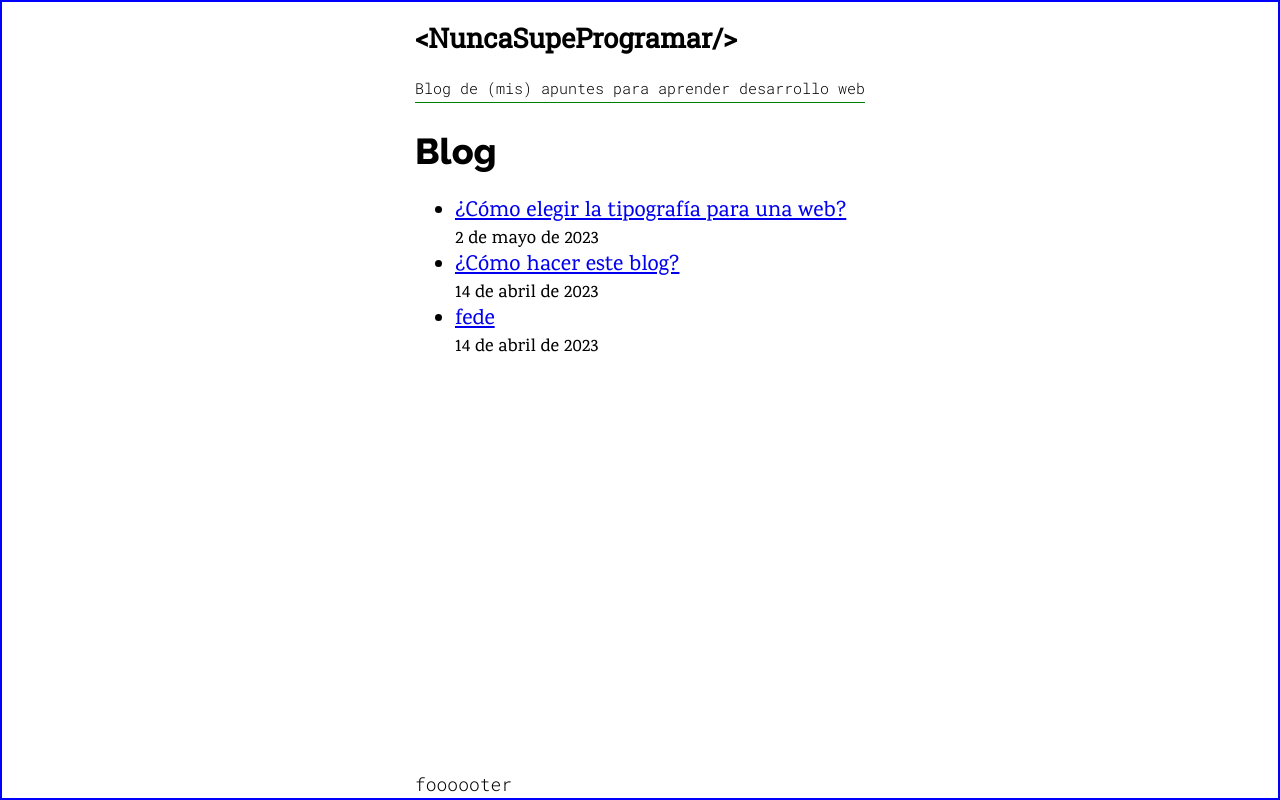
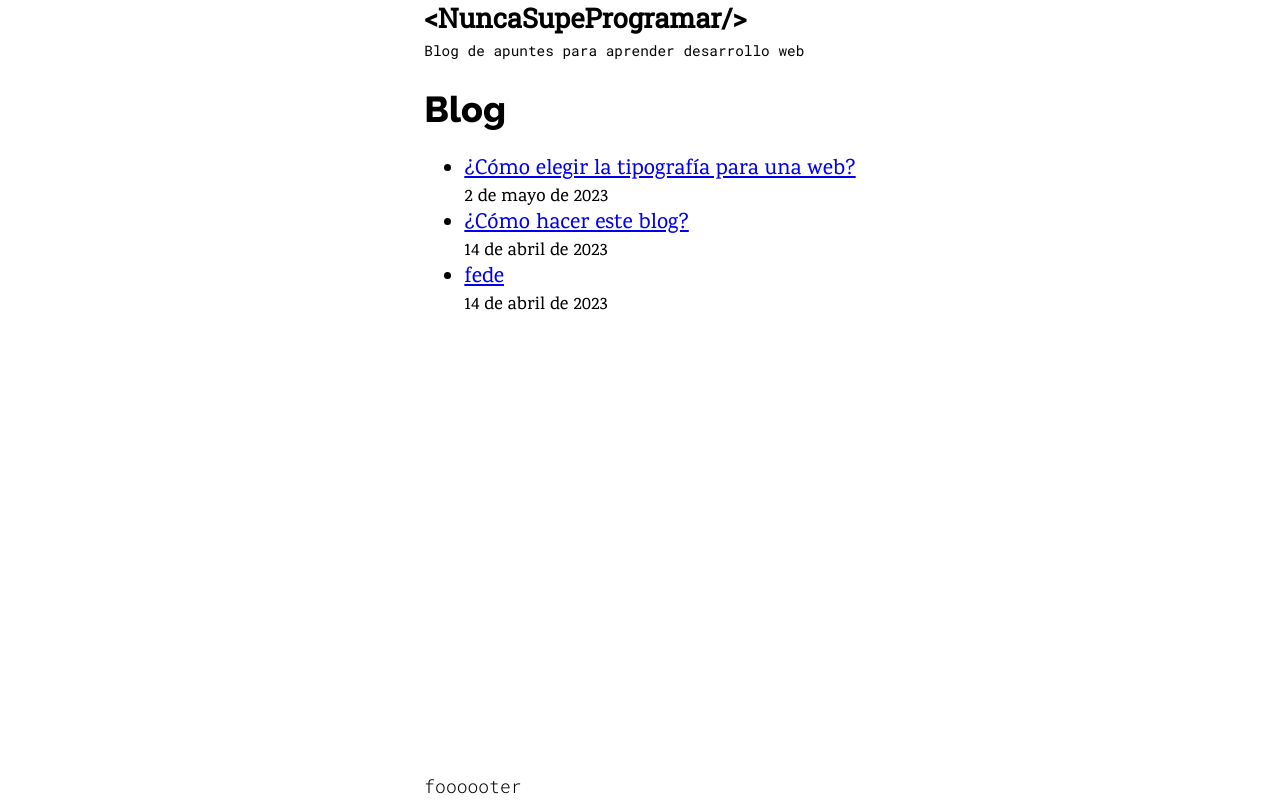
Before and after one commit to fedeholc/NuncaSupeProgramar-v0.1, a Next.js app: page / in a window 1280 px wide. Built offline with nearby package versions, Linux system fonts and the light colour scheme.

Commit message:
add logo component

```diff
--- a/components/layout.js
+++ b/components/layout.js
@@ -1,13 +1,15 @@
 import Head from "next/head";
 import Image from "next/image";
 import Link from "next/link";
+import Logo from "./logo";
 
 export const siteTitle = "<NuncaSupeProgramar/>";
 export const siteDescription =
-  "Blog de (mis) apuntes para aprender desarrollo web";
+  "Blog de apuntes para aprender desarrollo web";
 
 export default function Layout({ children, home }) {
   return (
+    <div className="layout__wrapper">
       <div className="layout__container">
         <Head>
           TODO: cambiar favicon
@@ -29,7 +31,7 @@ export default function Layout({ children, home }) {
         <header className="">
           {home ? (
             <>
-            <h1 className="">{siteTitle}</h1> <small>{siteDescription}</small>
+               <Logo></Logo>
               {/* TODO: poner bien la descripción, buscar tipografía, tal vez armar componente entre titulo y descripcion */}
             </>
           ) : (
@@ -48,8 +50,8 @@ export default function Layout({ children, home }) {
             </div>
           )}
         </main>
-
         <footer>foooooter</footer>
+      </div>
     </div>
   );
 }
--- /dev/null
+++ b/components/logo.js
@@ -0,0 +1,14 @@
+import logo from "./logo.module.css";
+
+import { siteTitle, siteDescription } from "./layout";
+
+export default function Logo() {
+  return (
+    <>
+      <div className={logo.logo__titulo}>{siteTitle}</div>
+      <div className={logo.logo__descripcion}>{siteDescription}</div>
+
+    </>
+  );
+
+}
--- /dev/null
+++ b/components/logo.module.css
@@ -0,0 +1,15 @@
+ .logo__titulo {
+   font-family: 'Roboto Slab', sans-serif;
+   font-size: 1.5rem;
+   font-weight: 800;
+   line-height: 2rem;
+ }
+
+
+ .logo__descripcion {
+  margin-top: 0.2rem;
+   font-family: 'Roboto mono', monospace;
+   font-weight: 400;
+   line-height: 1.2rem;
+   font-size: 0.8rem;
+ }
--- a/styles/globals.css
+++ b/styles/globals.css
@@ -5,24 +5,22 @@ body {
   height: 100%;
   font-size: 18px;
 }
-
+/*
+.layout__wrapper {
+  display:grid;
+  justify-content: center;
+}
+ */
 .layout__container {
   min-height: 100vh;
   display: grid;
-  border: 2px solid blue;
-  justify-content: center;
+
+/*   border: 2px solid blue;
+ */  justify-content: center;
   grid-template-rows: auto 1fr auto;
-
 }
 
-header {
-  border-bottom: 1px solid green;
-}
 
-header h1 {
-  font-family: 'Roboto Slab', sans-serif;
-  font-size: 1.5rem;
-}
 
 h1,
 h2 {
@@ -39,7 +37,7 @@ body {
   font-size: 1rem;
 }
 
-li.item-title   {
+li.item-title {
   font-family: 'Karma', serif;
   font-weight: 500;
   font-size: 1.2rem;
```
Lines whose indentation alone changed are shown as unchanged.
